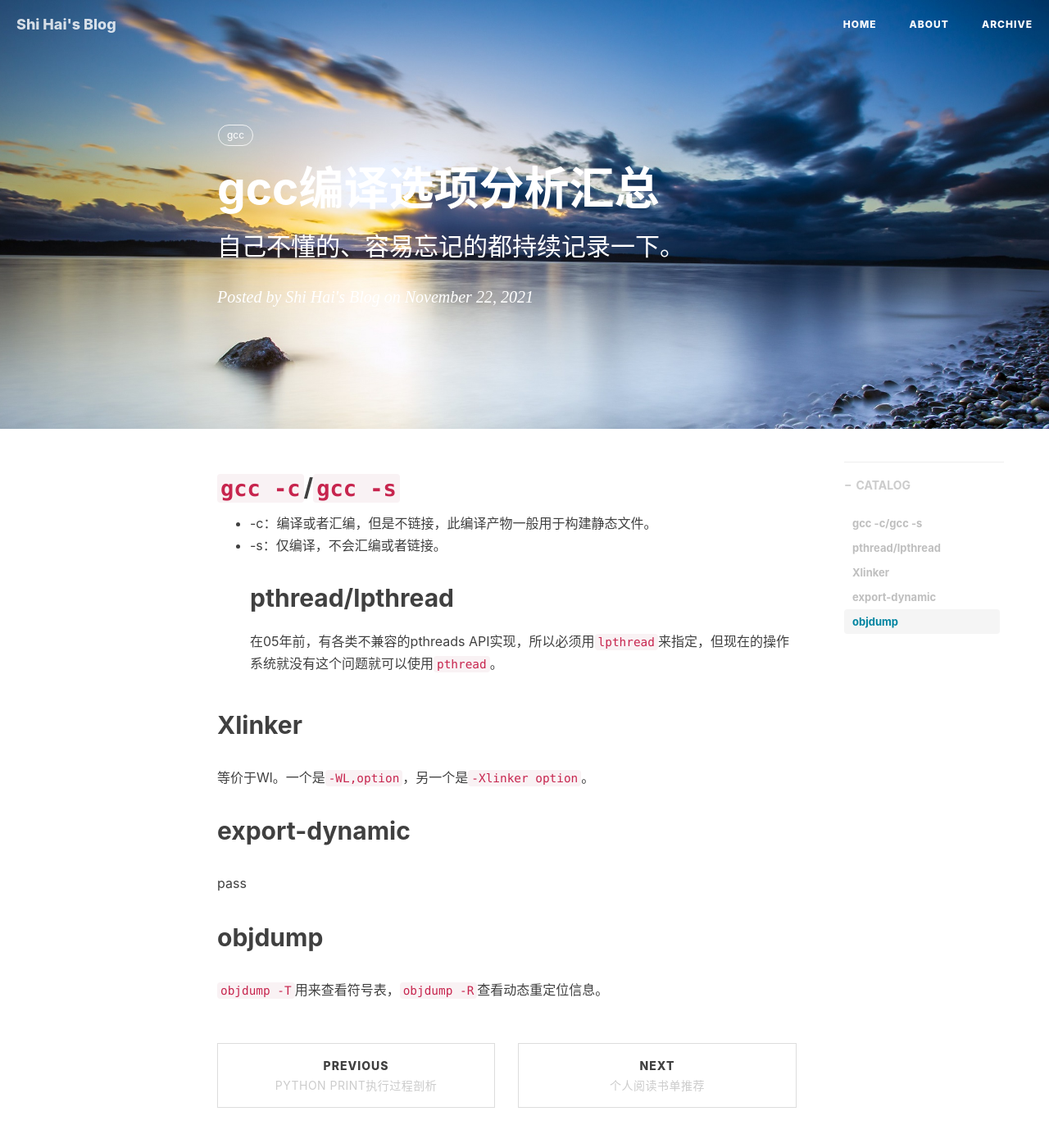
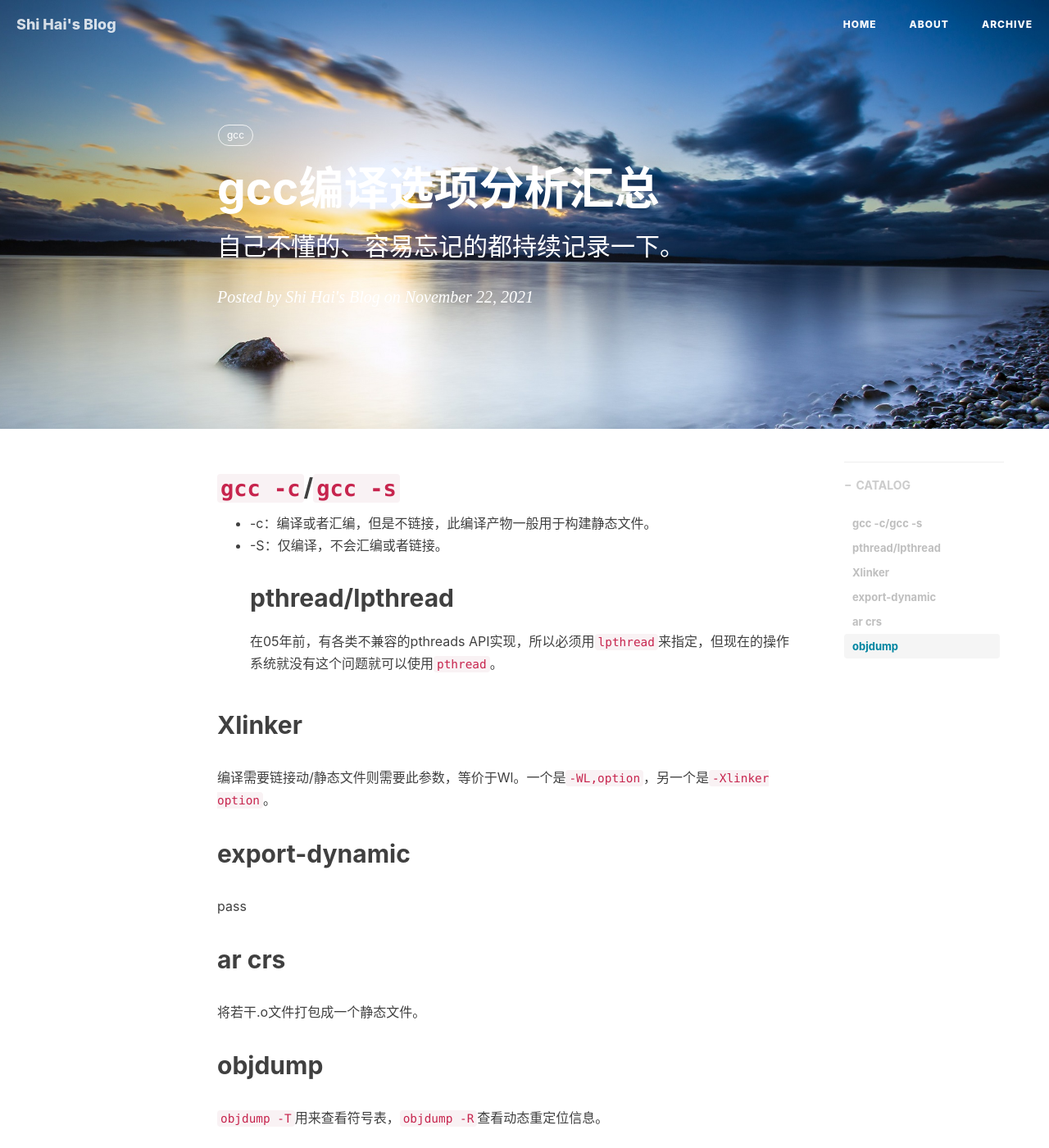
Before and after one commit to shihai1991/shihai1991.github.io, a Jekyll site: the page built from _posts/2021-11-22-gcc编译器编译选项分析汇总.md, in a window 1280 px wide and 1400 px high. Shown: the whole window at 82% size. Built offline with Jekyll 4.4.1, drawn with Linux system fonts in a browser that asks for light colours; nearby versions of some CDN libraries; comment, search, counter and statistics services are not loaded.

Commit message:
Update 2021-11-22-gcc编译器编译选项分析汇总.md

```diff
--- a/_posts/2021-11-22-gcc编译器编译选项分析汇总.md
+++ b/_posts/2021-11-22-gcc编译器编译选项分析汇总.md
@@ -14,15 +14,18 @@ subtitle: 自己不懂的、容易忘记的都持续记录一下。
 <!--more-->
 ## `gcc -c`/`gcc -s`
 - -c：编译或者汇编，但是不链接，此编译产物一般用于构建静态文件。
-- -s：仅编译，不会汇编或者链接。
+- -S：仅编译，不会汇编或者链接。
 ## pthread/lpthread
 在05年前，有各类不兼容的pthreads API实现，所以必须用`lpthread`来指定，但现在的操作系统就没有这个问题就可以使用`pthread`。
 
 ## Xlinker
-等价于Wl。一个是`-WL,option`，另一个是`-Xlinker option`。
+编译需要链接动/静态文件则需要此参数，等价于Wl。一个是`-WL,option`，另一个是`-Xlinker option`。
 
 ## export-dynamic
 pass
 
+## ar crs
+将若干.o文件打包成一个静态文件。
+
 ## objdump
 `objdump -T`用来查看符号表，`objdump -R`查看动态重定位信息。
```
